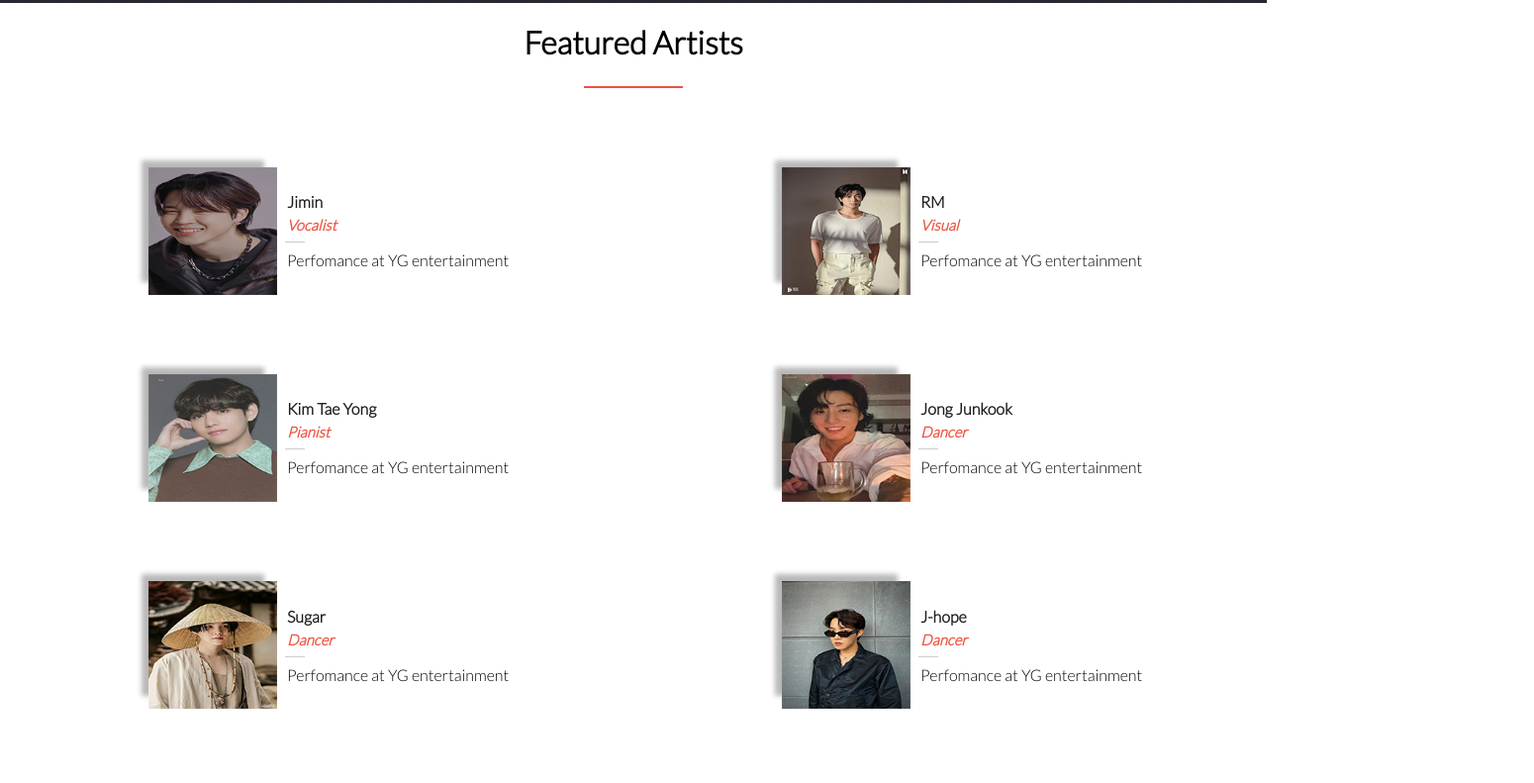
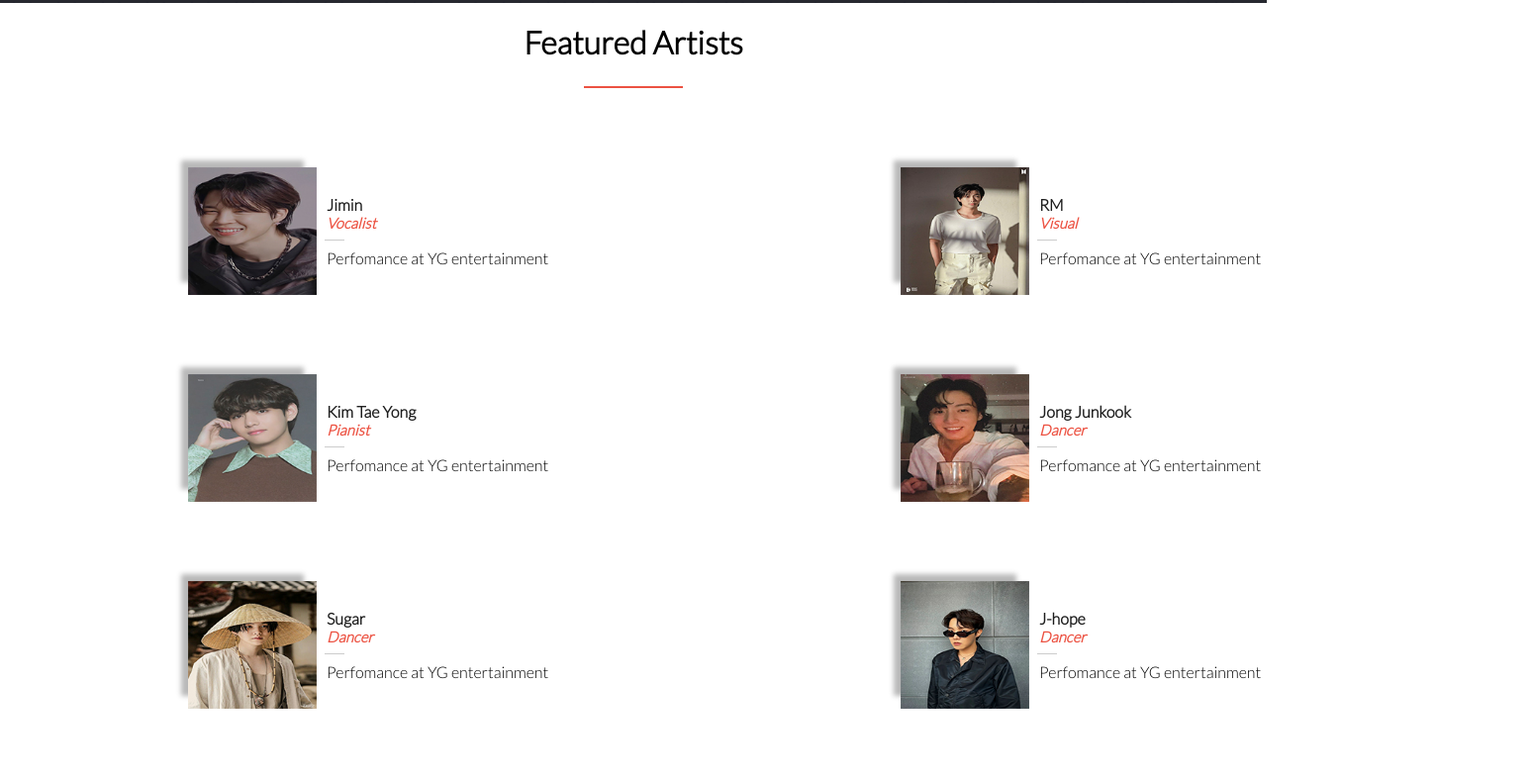
Before and after one commit to Hsuwaddyhtat22/musical-giggle-capstone, a plain HTML site: page index.html in a window 1280 px wide. Shown: the part 1545-2336 px from the top of the page at 99% size, 1550 px wide, since content can reach past the window. Drawn offline with Linux system fonts and the light colour scheme.

Commit message:
Remove-horizintal-bar

```diff
--- a/css/desktop.css
+++ b/css/desktop.css
@@ -9,6 +9,10 @@
 }
 
 @media (min-width: 768px) {
+  body {
+    overflow-x: hidden;
+  }
+
   .icon-nav {
     display: flex;
     align-items: center;
@@ -229,6 +233,13 @@
   }
 }
 
+.player-list {
+  height: auto;
+  justify-content: center;
+  align-items: center;
+  margin: 40px auto;
+}
+
 .player-header {
   font-family: var(--font-roboto);
   display: flex;
@@ -243,6 +254,7 @@
   font-size: 15px;
   font-style: italic;
   display: flex;
+  margin-left: 10px;
 }
 
 .player-description {
--- a/css/style.css
+++ b/css/style.css
@@ -5,6 +5,10 @@
     box-sizing: border-box;
     list-style-type: none;
     text-decoration: none;
+  }
+
+  body {
+    overflow-x: hidden;
   }
 
   .ham-burger {
@@ -246,17 +250,18 @@
   }
 
   .player-list {
-    width: 500px;
+    width: 45em;
     height: auto;
     display: flex;
     justify-content: center;
     align-items: center;
-    margin: 40px auto;
+    margin: 50px auto;
   }
 
   .player-img {
+    display: flex;
     width: 100px;
-    margin-left: 180px;
+    margin-left: 150px;
     box-shadow: -10px -10px 5px -3px rgba(0, 0, 0, 0.28);
   }
 
@@ -288,15 +293,13 @@
     font-size: 1em;
     font-weight: bold;
     margin-left: 10px;
-    display: flex;
   }
 
   .player-profession {
-    color: #06a1f4;
-    font-size: 11px;
-    margin: 5px 0 5px 0;
+    color: #ec5242;
+    font-weight: bolder;
+    font-size: 15px;
     font-style: italic;
-    margin-left: 10px;
     display: flex;
   }
 
```
